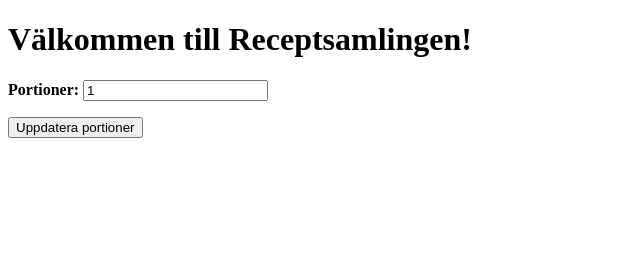
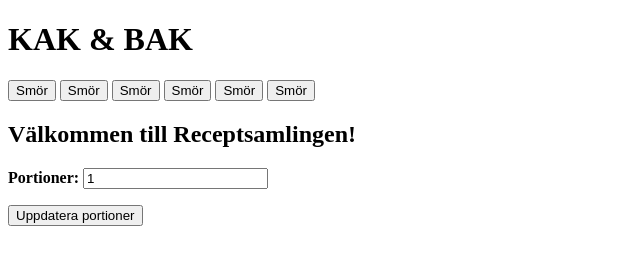
Before and after one commit to OscarDonald/Kak-bak, a plain HTML site: page index.html in a window 1280 px wide. Shown: the whole page, without its empty margins (0-640 px from the left). Drawn offline with Linux system fonts and the light colour scheme; files whose address does not match are found by name.

Commit message:
add mock buttons for styling purposes

```diff
--- a/index.html
+++ b/index.html
@@ -7,9 +7,24 @@
 </head>
 
 <body>
-  <div class="main">
-    <h1>Välkommen till Receptsamlingen!</h1>
+  <header>
+    <h1>KAK & BAK</h1>
+  </header>
+  <div class="nav-div">
+    <nav>
+      <button class="recipe-btn">Smör</button>
+      <button class="recipe-btn">Smör</button>
+      <button class="recipe-btn">Smör</button>
+      <button class="recipe-btn">Smör</button>
+      <button class="recipe-btn">Smör</button>
+      <button class="recipe-btn">Smör</button>
+
     <!-- Lägg eventuellt till fler knappar för andra recept här -->
+    </nav>
+  </div>
+
+    <div class="main">
+      <h2>Välkommen till Receptsamlingen!</h2>
 
     <p><strong>Portioner:</strong> <input type="number" id="portion-count" value="1" min="1"></p>
     <button id="update-portions">Uppdatera portioner</button>
```
